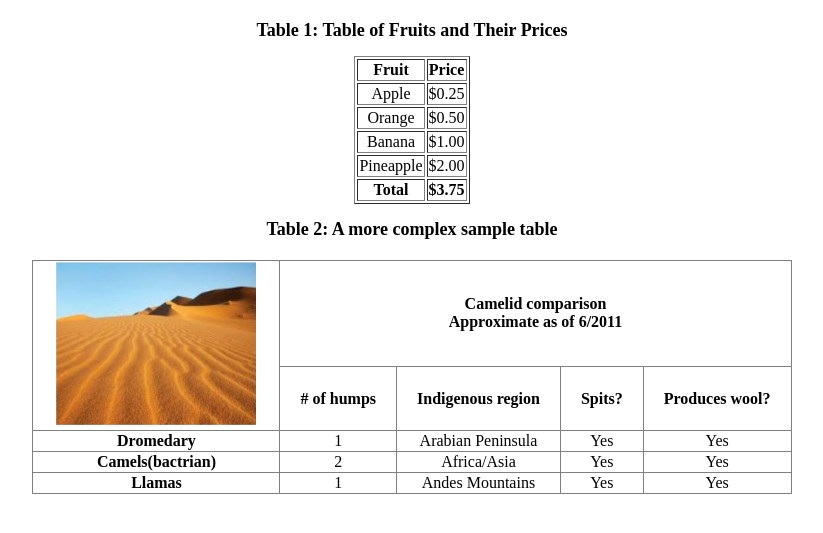
After one commit to Layan1818/My-project, a Django app: page /books/html5/tables in a window 1280 px wide. The commit adds this page. Shown: the top 533 px of the page, without its empty margins (228-1051 px from the left). Run offline with Django 5.2, Linux system fonts and the light colour scheme.

Commit message:
lab5 task4

```diff
--- a/libraryproject/apps/bookmodule/urls.py
+++ b/libraryproject/apps/bookmodule/urls.py
@@ -9,5 +9,6 @@ urlpatterns = [
     path('html5/links', views.links_view, name='links'),
     path('html5/text/formatting', views.text_formatting, name='formatting'),
     path('html5/listing', views.listing, name='listing'),
+    path('html5/tables', views.tables, name='tables'),
 
 ]
--- a/libraryproject/apps/bookmodule/views.py
+++ b/libraryproject/apps/bookmodule/views.py
@@ -20,3 +20,6 @@ def text_formatting(request):
 
 def listing(request):
     return render(request, 'bookmodule/html5/listing.html')
+
+def tables(request):
+    return render(request, 'bookmodule/html5/tables.html')
--- a/libraryproject/apps/static/main.css
+++ b/libraryproject/apps/static/main.css
@@ -70,3 +70,38 @@ del {
     font-weight: bold;
     font-size: 24px;
 }
+
+.table-title {
+    font-size: 18px;
+    font-weight: bold;
+    margin: 15px 0;
+}
+
+table {
+    margin: 0 auto;
+}
+
+.fruit-table th, .fruit-table td, .camel-table th, .camel-table td {
+
+    text-align: center;
+}
+
+.camel-title{
+    padding: 30px;
+    font-weight: bold;
+}
+
+.camel-table {
+    margin: 20px auto;
+    border-collapse: collapse;
+
+}
+
+
+
+.desert-image img {
+    padding-left: 22px;
+    padding-right: 22px;
+    width: 200px;
+    height: auto;
+}
--- /dev/null
+++ b/libraryproject/apps/templates/bookmodule/html5/tables.html
@@ -0,0 +1,81 @@
+<!DOCTYPE html>
+<html>
+{% load static %}
+<head>
+    <title>{% block title %}{% endblock title %}</title>
+    <meta name="keywords" content="Books, recent, Learning, library">
+    <meta name="description" content="Books website">
+    <meta name="author" content="author name">
+    <link rel="icon" href="{% static 'qu-icon.png' %}">
+    <meta charset="UTF-8">
+    <link rel="stylesheet" href="{% static 'main.css' %}">
+</head>
+<body>
+    <div class="container links">
+        <!-- Table 1 -->
+        <h3 class="table-title">Table 1: Table of Fruits and Their Prices</h3>
+        <table class="fruit-table" border="1">
+            <tr>
+                <th>Fruit</th>
+                <th>Price</th>
+            </tr>
+            <tr>
+                <td>Apple</td>
+                <td>$0.25</td>
+            </tr>
+            <tr>
+                <td>Orange</td>
+                <td>$0.50</td>
+            </tr>
+            <tr>
+                <td>Banana</td>
+                <td>$1.00</td>
+            </tr>
+            <tr>
+                <td>Pineapple</td>
+                <td>$2.00</td>
+            </tr>
+            <tr>
+                <td><strong>Total</strong></td>
+                <td><strong>$3.75</strong></td>
+            </tr>
+        </table>
+
+        <!-- Table 2 -->
+        <h3 class="table-title">Table 2: A more complex sample table</h3>
+        <table class="camel-table" border="1">
+            <tr>
+                <td rowspan="2" class="desert-image"><img src="{% static 'desert.png' %}" alt="Desert Image"></td>
+                <td colspan="4" class="camel-title"><strong>Camelid comparison<br>Approximate as of 6/2011</strong></td>
+            </tr>
+            <tr>
+                <th style="padding:20px"># of humps</th>
+                <th style="padding:20px">Indigenous region</th>
+                <th style="padding:20px">Spits?</th>
+                <th style="padding:20px">Produces wool?</th>
+            </tr>
+            <tr>
+                <th>Dromedary</th>
+                <td>1</td>
+                <td>Arabian Peninsula</td>
+                <td>Yes</td>
+                <td>Yes</td>
+            </tr>
+            <tr>
+                <th>Camels(bactrian)</th>
+                <td>2</td>
+                <td>Africa/Asia</td>
+                <td>Yes</td>
+                <td>Yes</td>
+            </tr>
+            <tr>
+                <th>Llamas</th>
+                <td>1</td>
+                <td>Andes Mountains</td>
+                <td>Yes</td>
+                <td>Yes</td>
+            </tr>
+        </table>
+    </div>
+</body>
+</html>
```
Also changed, not shown: libraryproject/apps/static/desert.png (added).
